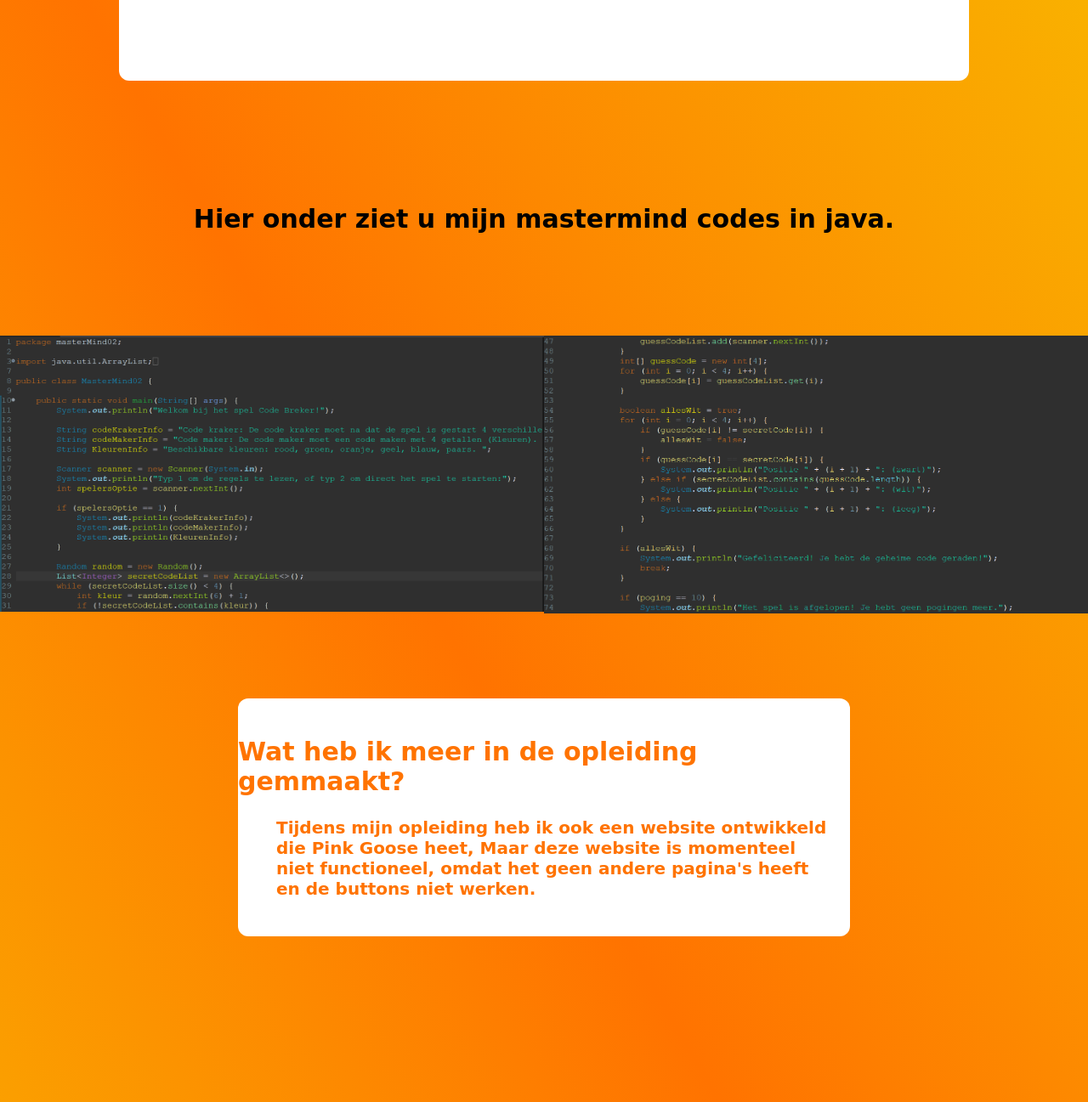
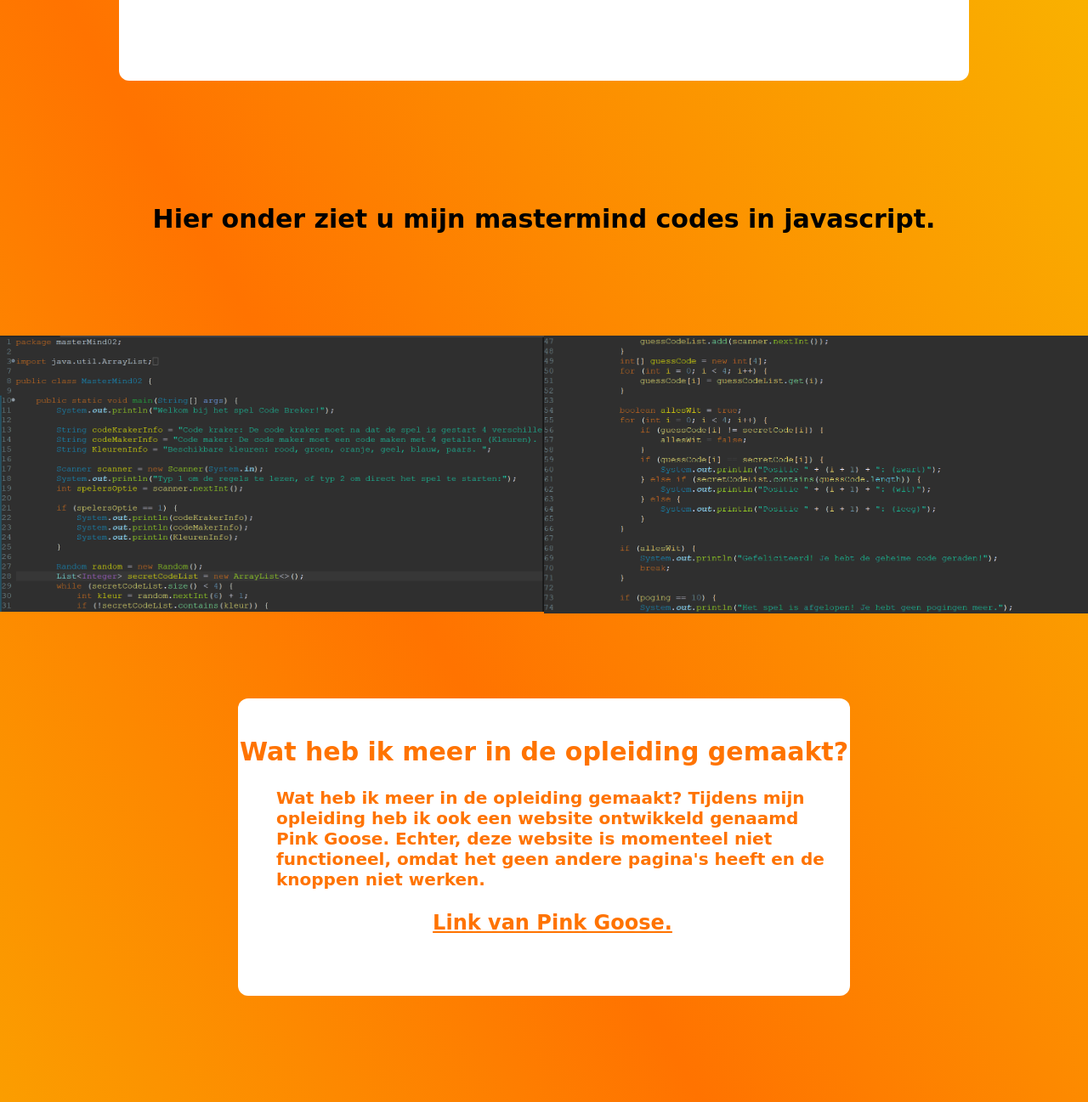
Before and after one commit to Nikola258/Nikola258.github.io, a plain HTML site: page projects-page.html in a window 1280 px wide. Shown: the part 787-2084 px from the top of the page at 85% size. Drawn offline with Linux system fonts and the light colour scheme; a web font is replaced by a local one.

Commit message:
website is af

```diff
--- a/css/Algemeen portopolio website.css
+++ b/css/Algemeen portopolio website.css
@@ -356,7 +356,7 @@ header {
 }
 .Project-Box-Type-2{
     width: 720px;
-    height: 280px;
+    height: 350px;
     border-radius: 12px;
     background-color: white;
     margin-top: 50px;
--- a/projects-page.html
+++ b/projects-page.html
@@ -37,7 +37,7 @@
         </div>
 
         <div class="Portofolio-Front-Text">
-            <h1 class="P-Text-Type-1">Hier onder ziet u mijn mastermind codes in java.</h1>
+            <h1 class="P-Text-Type-1">Hier onder ziet u mijn mastermind codes in javascript.</h1>
         </div>
 
     <div class="Hold-Master-Mind-Imgs">
@@ -49,8 +49,11 @@
                     <div class="Hold-Text-Box-1">
                         <div class="hold-project-text-box-1">
                         <div class="Project-Box-Type-2">
-                        <h1 class="P-Text-Type-1">Wat heb ik meer in de opleiding gemmaakt?</h1>
-                        <h3 class="P-Text-Type-2">Tijdens mijn opleiding heb ik ook een website ontwikkeld die Pink Goose heet, Maar deze website is momenteel niet functioneel, omdat het geen andere pagina's heeft en de buttons niet werken.</h3>
+                        <h1 class="P-Text-Type-1">Wat heb ik meer in de opleiding gemaakt?</h1>
+                        <h3 class="P-Text-Type-2">
+                            Wat heb ik meer in de opleiding gemaakt?
+                            Tijdens mijn opleiding heb ik ook een website ontwikkeld genaamd Pink Goose. Echter, deze website is momenteel niet functioneel, omdat het geen andere pagina's heeft en de knoppen niet werken.</h3>
+                        <h3 class="P-Text-Type-2"><a class="More-Button" href="https://nikola258.github.io/pink-goose/Pink%20Goose%20Opdracht.html"><u>Link van Pink Goose.</u></a></h3>
                     </div>
                 </div>
             </div>
```
